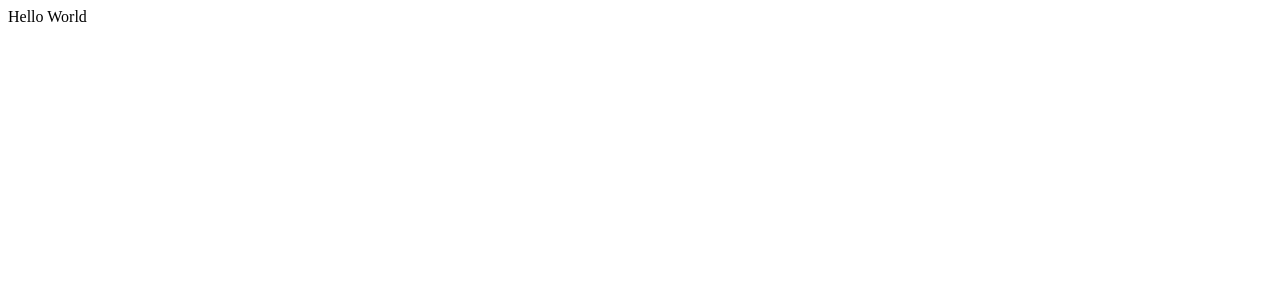
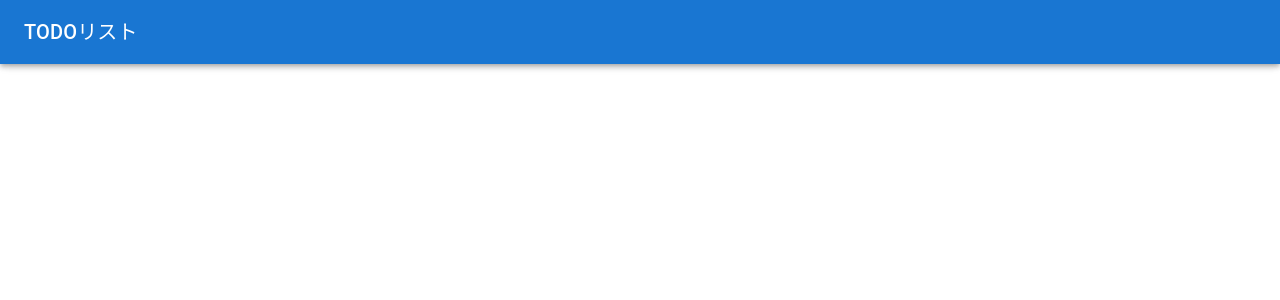
Before and after one commit to HirokiNakazawa/todo-app-client, a React (Create React App) app: page / in a window 1280 px wide. Shown: the top 300 px of the page. Built offline with nearby package versions, Linux system fonts and the light colour scheme.

Commit message:
ヘッダーのレイアウト作成

```diff
--- a/src/App.tsx
+++ b/src/App.tsx
@@ -1,11 +1,14 @@
 import { FC } from "react";
 
 import { RecoilRoot } from "recoil";
+import HeaderContainer from "./features/Header/containers/HeaderContainer";
 
 const App: FC = () => {
   return (
     <>
-      <RecoilRoot>Hello World</RecoilRoot>
+      <RecoilRoot>
+        <HeaderContainer />
+      </RecoilRoot>
     </>
   );
 };
--- /dev/null
+++ b/src/config/config.ts
@@ -0,0 +1,3 @@
+const APP_NAME: string = "TODOリスト";
+
+export { APP_NAME };
--- /dev/null
+++ b/src/features/Header/components/Header.tsx
@@ -0,0 +1,22 @@
+import { FC } from "react";
+
+import { AppBar, Toolbar, Typography } from "@mui/material";
+
+import { APP_NAME } from "../../../config/config";
+
+/**
+ * ヘッダーコンポーネントです。
+ */
+const Header: FC = () => {
+  return (
+    <AppBar position="fixed" sx={{ zIndex: (theme) => theme.zIndex.drawer + 1 }}>
+      <Toolbar>
+        <Typography variant="h6" sx={{ flexGrow: 1 }}>
+          {APP_NAME}
+        </Typography>
+      </Toolbar>
+    </AppBar>
+  );
+};
+
+export default Header;
--- /dev/null
+++ b/src/features/Header/containers/HeaderContainer.tsx
@@ -0,0 +1,12 @@
+import { FC } from "react";
+
+import Header from "../components/Header";
+
+/**
+ * ヘッダーコンテナコンポーネントです。
+ */
+const HeaderContainer: FC = () => {
+  return <Header />;
+};
+
+export default HeaderContainer;
```
